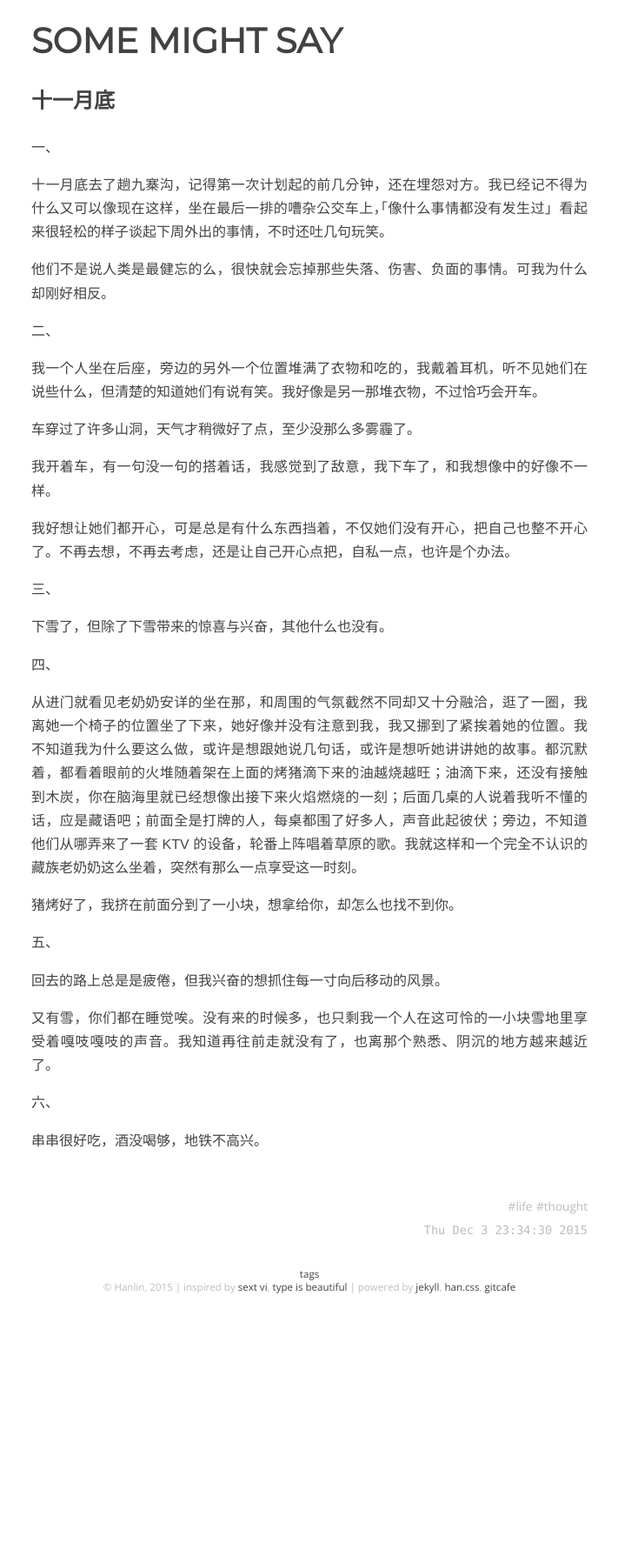
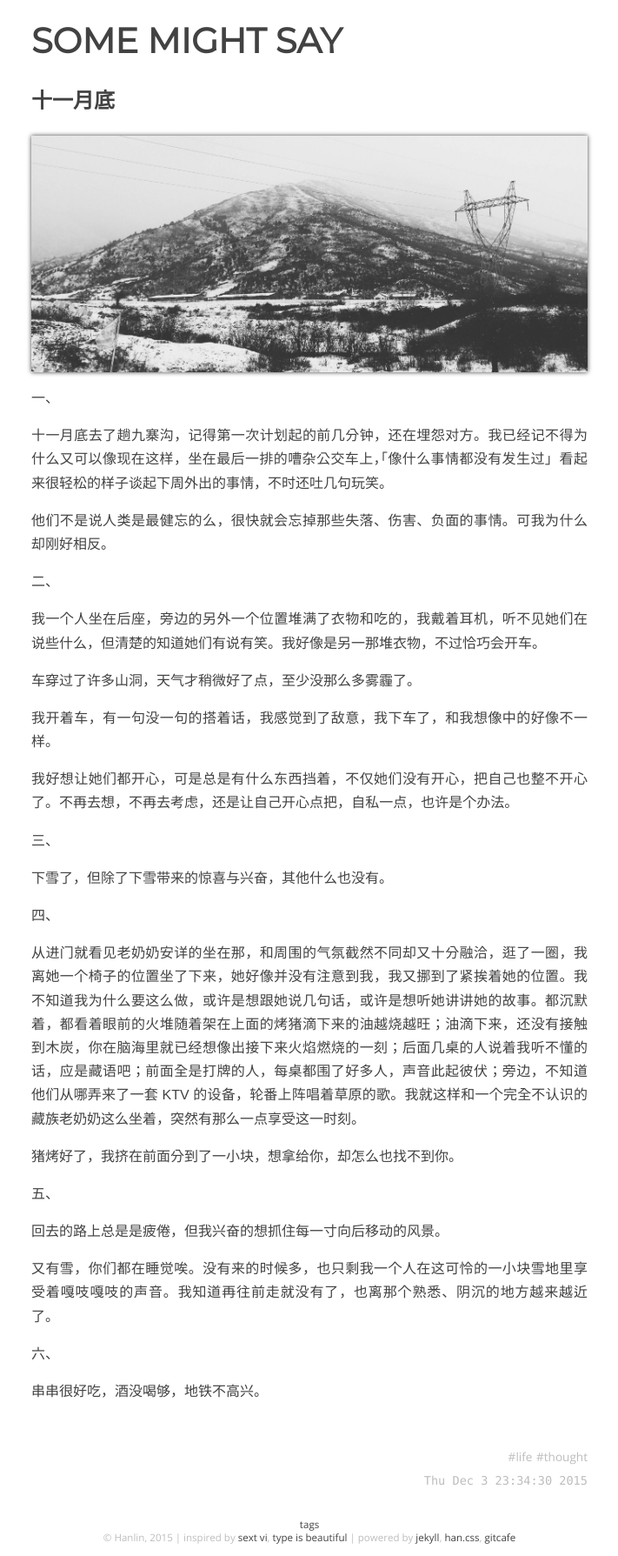
Before and after one commit to onion7878/word, a Jekyll site: the page built from _posts/2015-12-03-end-of-november.md, in a window 1280 px wide. Shown: the whole page at 87% size, without its empty margins (284-995 px from the left). Built offline with Jekyll 4.4.1, drawn with Linux system fonts in a browser that asks for light colours; Markdown is read by kramdown in place of the engine named in the settings; before the commit the page ends 1500 px from its top, so only the background shows below that.

Commit message:
add img to post

```diff
--- a/_posts/2015-12-03-end-of-november.md
+++ b/_posts/2015-12-03-end-of-november.md
@@ -7,6 +7,8 @@ tags: [life, thought]
 categories: [life]
 
 ---
+
+![Text]({{site.url}}/assets/blog_img/2015-12-03-end-of-november/1572048722.jpg)
 
 一、
 
```
Also changed, not shown: assets/blog_img/2015-12-03-end-of-november/1572048722.jpg (added).
